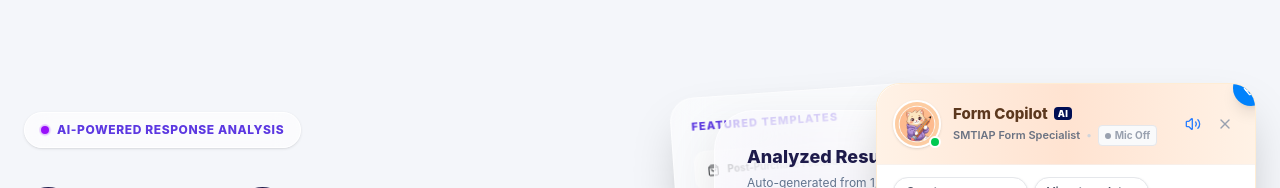
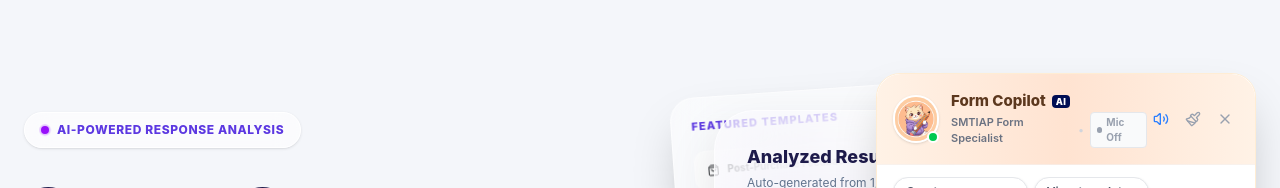
Before and after one commit to SMTIAP/smtiap-web, a React (Vite) app: page / in a window 1280 px wide. Both pictures are taken after a click on the button 1228 px from the left and 748 px from the top of the page. Shown: the part 166-354 px from the top of the page. Built offline with nearby package versions, Linux system fonts and the light colour scheme; no server answers.

Commit message:
re-design ai assistant

```diff
--- a/src/components/VoiceAI.tsx
+++ b/src/components/VoiceAI.tsx
@@ -486,13 +486,7 @@ const VoiceAI: React.FC = () => {
             transition={{ type: "spring", stiffness: 300, damping: 25 }}
             className={`relative bg-white w-[350px] sm:w-[380px] rounded-3xl shadow-2xl border ${currentTheme.panelBorder} flex flex-col overflow-hidden max-h-[550px]`}
           >
-            <button
-              onClick={cycleTheme}
-              className={`absolute -top-3.5 -right-3.5 w-9 h-9 rounded-full ${currentTheme.floatingBg} text-white shadow-lg flex items-center justify-center cursor-pointer transition-all duration-200 hover:scale-105 active:scale-95 z-[60]`}
-              title="Change theme color"
-            >
-              <Paintbrush className="w-4 h-4" />
-            </button>
+
 
             <div className={`flex justify-between items-center ${currentTheme.headerBg} p-4 rounded-t-3xl border-b border-gray-100/50 shrink-0`}>
               <div className="flex items-center gap-3">
@@ -539,6 +533,13 @@ const VoiceAI: React.FC = () => {
                   {speechEnabled ? <Volume2 className="w-4 h-4" /> : <VolumeX className="w-4 h-4" />}
                 </button>
                 <button
+                  onClick={cycleTheme}
+                  className="p-1.5 text-gray-400 hover:text-gray-600 hover:bg-black/5 rounded-full transition-colors cursor-pointer"
+                  title="Change theme color"
+                >
+                  <Paintbrush className="w-4 h-4" />
+                </button>
+                <button
                   onClick={() => setIsOpen(false)}
                   className="p-1.5 text-gray-400 hover:text-gray-600 hover:bg-black/5 rounded-full transition-colors cursor-pointer"
                 >
@@ -571,11 +572,11 @@ const VoiceAI: React.FC = () => {
               </button>
             </div>
 
-            <div className="flex-1 p-4 overflow-y-auto flex flex-col gap-3 scrollbar-thin scrollbar-thumb-gray-200 min-h-[120px]">
+            <div className="flex-1 p-4 overflow-y-auto flex flex-col gap-3 scrollbar-thin scrollbar-thumb-gray-200 dark:scrollbar-thumb-slate-700 min-h-[120px]">
               {messages.map((msg) => (
                 <div
                   key={msg.id}
-                  className={`flex gap-2 max-w-[85%] ${msg.sender === 'user' ? 'self-end flex-row-reverse' : 'self-start'}`}
+                  className={`flex gap-2 max-w-[85%] ${msg.sender === 'user' ? 'self-end justify-end' : 'self-start'}`}
                 >
                   {msg.sender === 'ai' && (
                     <img
@@ -587,9 +588,9 @@ const VoiceAI: React.FC = () => {
                       }}
                     />
                   )}
-                  <div className="flex flex-col gap-0.5 max-w-[calc(100%-32px)]">
+                  <div className={`flex flex-col gap-0.5 ${msg.sender === 'user' ? 'max-w-full items-end' : 'max-w-[calc(100%-32px)]'}`}>
                     {msg.tag && (
-                      <span className="text-[10px] uppercase font-bold text-orange-600 self-start bg-orange-50 px-1.5 py-0.5 rounded border border-orange-100">
+                      <span className="text-[10px] uppercase font-bold text-orange-600 dark:text-orange-400 self-start bg-orange-50 dark:bg-orange-950/30 px-1.5 py-0.5 rounded border border-orange-100 dark:border-orange-900/50">
                         {msg.tag}
                       </span>
                     )}
```
